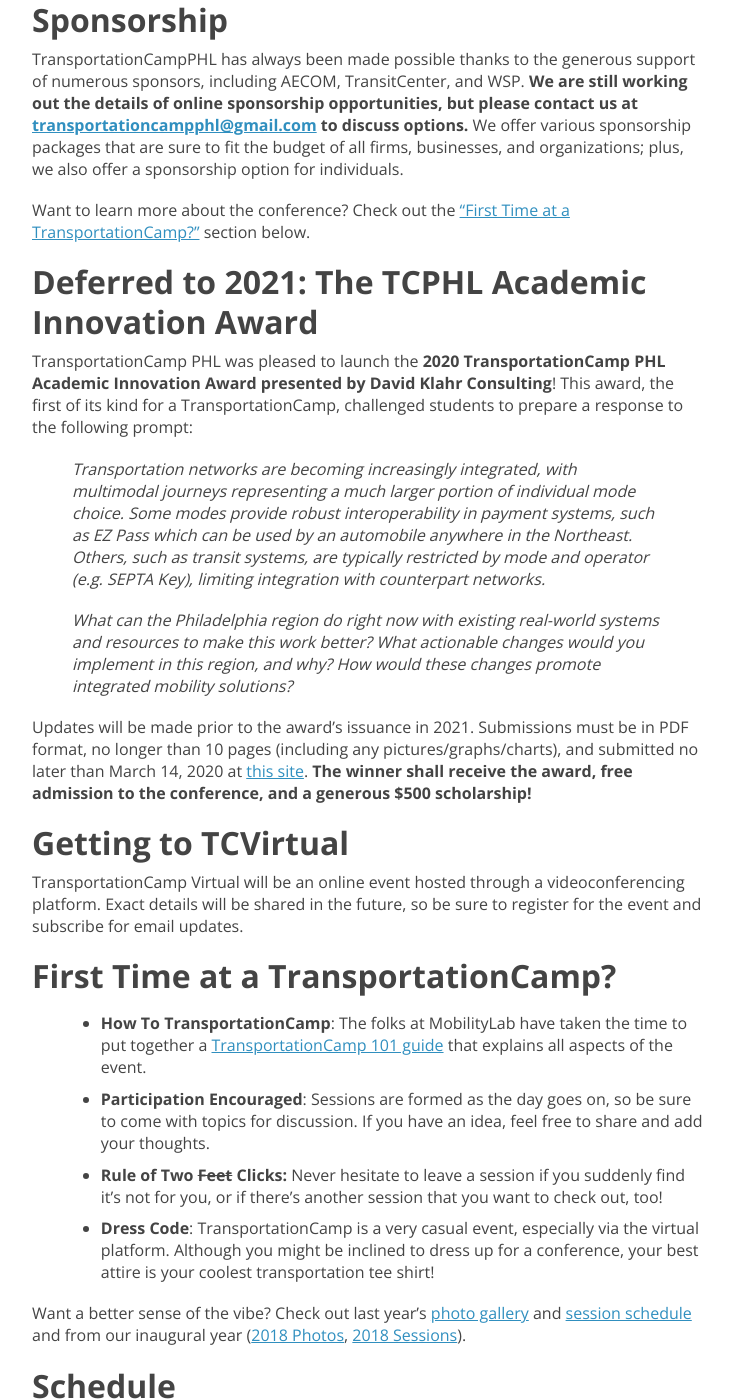
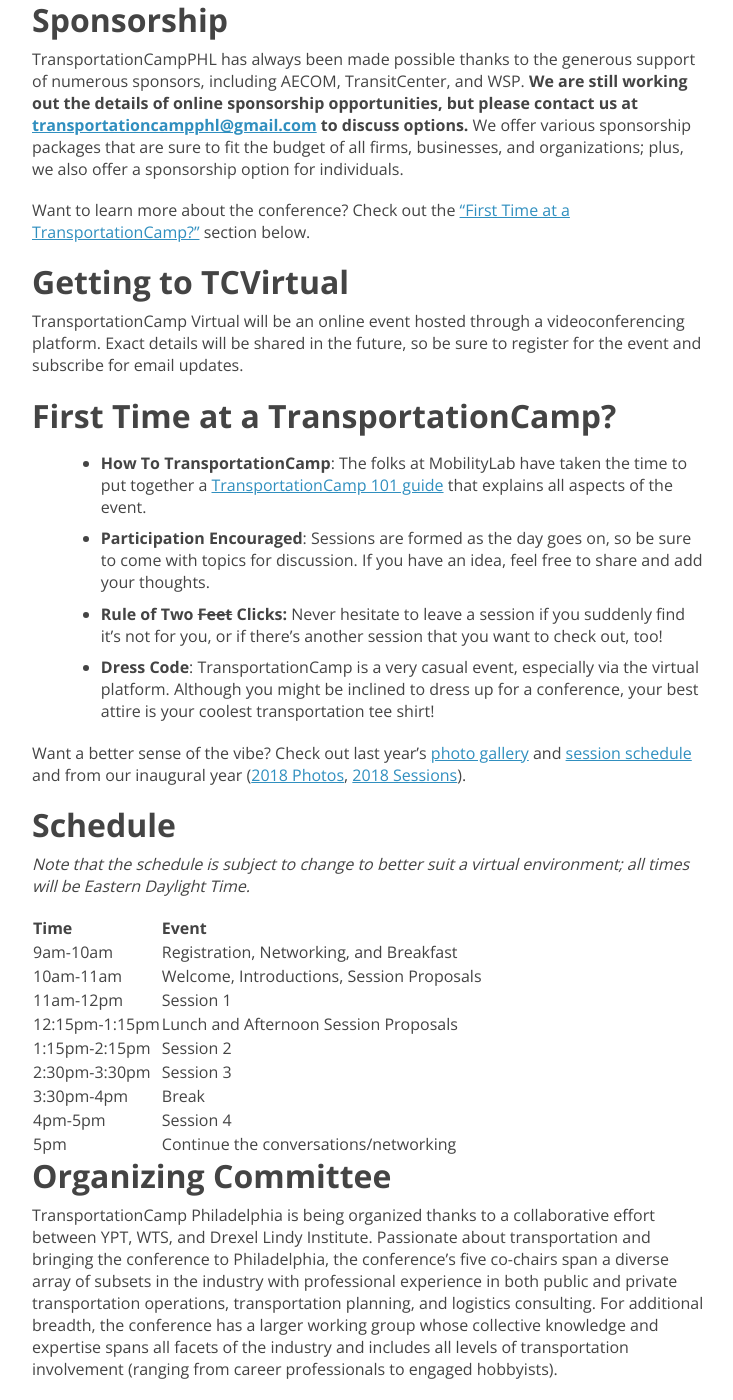
Before and after one commit to transpocamp/transportationcamp.org, a Jekyll site: the page built from events/phl2020/index.markdown, in a window 1280 px wide and 1400 px high, scrolled down 1916 px. Shown: the whole window, without its empty margins (272-1005 px from the left). Built offline with Jekyll 4.4.1, drawn with Linux system fonts in a browser that asks for light colours; nearby versions of some CDN libraries; comment, search, counter and statistics services are not loaded; some of the changed text lies outside the part shown.

Commit message:
Reordering

```diff
--- a/events/phl2020/index.markdown
+++ b/events/phl2020/index.markdown
@@ -77,17 +77,6 @@
 Want to learn more about the conference? Check out the ["First Time at a TransportationCamp?"](#firsttime) section below.
 
 
-## <a name="scholarship"></a> Deferred to 2021: The TCPHL Academic Innovation Award
-
-TransportationCamp PHL was pleased to launch the **2020 TransportationCamp PHL Academic Innovation Award presented by David Klahr Consulting**! This award, the first of its kind for a TransportationCamp, challenged students to prepare a response to the following prompt:
-
-> *Transportation networks are becoming increasingly integrated, with multimodal journeys representing a much larger portion of individual mode choice. Some modes provide robust interoperability in payment systems, such as EZ Pass which can be used by an automobile anywhere in the Northeast. Others, such as transit systems, are typically restricted by mode and operator (e.g. SEPTA Key), limiting integration with counterpart networks.*
->
-> *What can the Philadelphia region do right now with existing real-world systems and resources to make this work better?  What actionable changes would you implement in this region, and why? How would these changes promote integrated mobility solutions?*
-
-Updates will be made prior to the award's issuance in 2021. Submissions must be in PDF format, no longer than 10 pages (including any pictures/graphs/charts), and submitted no later than March 14, 2020 at [this site](https://docs.google.com/forms/d/e/1FAIpQLSch14g_2RnTaq1cdmHLVbTJcFA3ozxlnGeQwKfm_ec-OPLT2w/viewform). **The winner shall receive the award, free admission to the conference, and a generous $500 scholarship!**
-
-
 ## Getting to TCVirtual
 
 TransportationCamp Virtual will be an online event hosted through a videoconferencing platform. Exact details will be shared in the future, so be sure to register for the event and subscribe for email updates.
```
Also changed, not shown: other parts of events/phl2020/index.markdown (+11 -0 lines).
